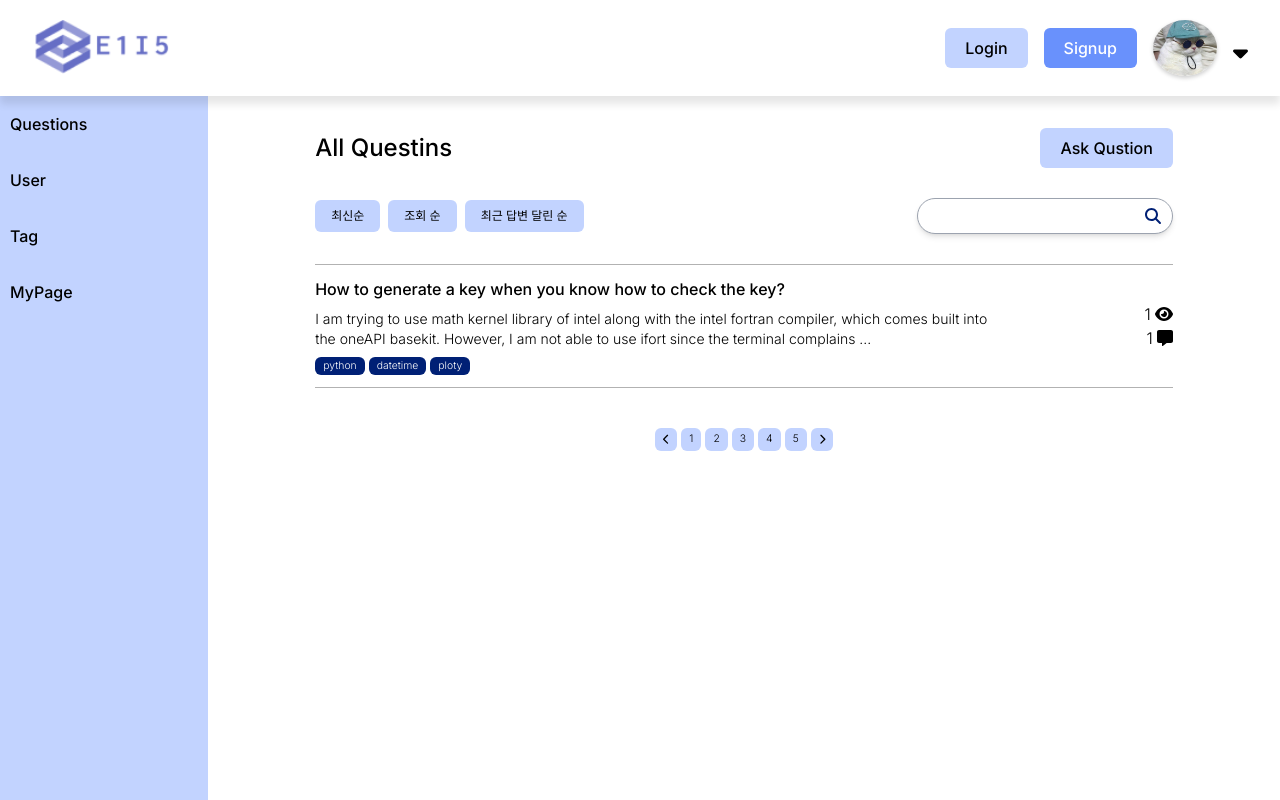
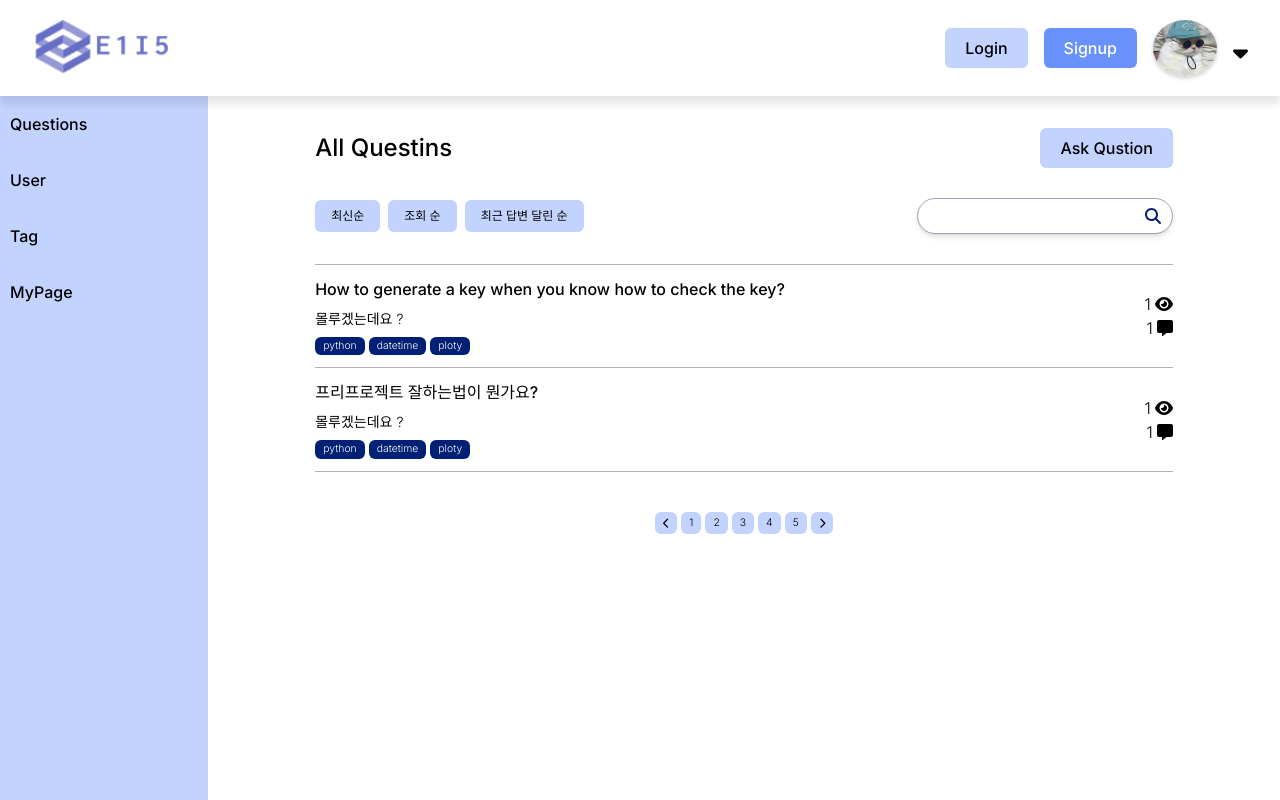
Before and after one commit to codestates-seb/seb44_pre_018, a React (Create React App) app: page / in a window 1280 px wide. Shown: the top 800 px of the page. Built offline with nearby package versions, Linux system fonts and the light colour scheme.

Commit message:
feat : 리스트 더미데이터랑 연결

```diff
--- a/src/components/ListItem.js
+++ b/src/components/ListItem.js
@@ -1,3 +1,4 @@
+import { Link } from 'react-router-dom';
 import ItemView from 'components/global/questionItem/ItemView';
 import ItemAnswer from 'components/global/questionItem/ItemAnswer';
 import TagList from 'components/global/tag/TagList';
@@ -28,6 +29,7 @@ const Item = styled.li`
       }
     }
   }
+
   :hover {
     .itemTitle {
       span {
@@ -39,25 +41,35 @@ const Item = styled.li`
   }
 `;
 
-const ListItem = () => {
+const ListItem = ({ boardList }) => {
   return (
-    <Item className="transition flex items-center justify-between border-b-[1px] border-black/[.3] border-solid cursor-pointer py-3">
+    <>
+      {boardList.map((item) => {
+        return (
+          <Item
+            key={item.questionId}
+            className="transition border-b-[1px] border-black/[.3] border-solid cursor-pointer py-3"
+          >
+            <Link
+              className="flex items-center justify-between"
+              to={`/detail/${item.questionId}`}
+            >
               <div className="w-4/5">
                 <h3 className="itemTitle text-base ">
-          <span>How to generate a key when you know how to check the key?</span>
+                  <span>{item.title}</span>
                 </h3>
-        <p className="text-sm font-light py-2">
-          I am trying to use math kernel library of intel along with the intel
-          fortran compiler, which comes built into the oneAPI basekit. However,
-          I am not able to use ifort since the terminal complains ...
-        </p>
+                <p className="text-sm font-light py-2">{item.content}</p>
                 <TagList />
               </div>
               <div className="w-1/5 text-right">
                 <ItemView />
                 <ItemAnswer />
               </div>
+            </Link>
           </Item>
+        );
+      })}
+    </>
   );
 };
 
--- /dev/null
+++ b/src/components/SearchArea.js
@@ -0,0 +1,13 @@
+import Filter from 'components/Filter';
+import SearchBar from 'components/SearchBar';
+
+const SearchArea = () => {
+  return (
+    <>
+      <Filter />
+      <SearchBar />
+    </>
+  );
+};
+
+export default SearchArea;
--- a/src/components/SearchBar.js
+++ b/src/components/SearchBar.js
@@ -1,11 +1,19 @@
+import { useState } from 'react';
 import { FontAwesomeIcon } from '@fortawesome/react-fontawesome';
 import { faMagnifyingGlass } from '@fortawesome/free-solid-svg-icons';
 
-const SearchBar = () => {
+const SearchBar = (props) => {
+  const [search, setSearch] = useState('');
+  const onChange = (e) => {
+    setSearch(e.target.value.toLowerCase());
+    props.propFunction(search);
+  };
   return (
     <div className="relative w-64">
       <input
         type="text"
+        value={search}
+        onChange={onChange}
         className="border border-gray-400 border-solid rounded-3xl w-full h-9 pl-3 shadow-md active:border-pointCol02 focus-visible:border-pointCol02"
       />
       <FontAwesomeIcon
--- a/src/components/global/tag/AddTag.js
+++ b/src/components/global/tag/AddTag.js
@@ -21,6 +21,7 @@ const HashName = styled.h3`
 `;
 
 const InputBox = styled.input`
+  min-height: 2.25rem;
   border: none;
   font-size: 12px;
   &:focus {
--- a/src/pages/MainList.js
+++ b/src/pages/MainList.js
@@ -1,10 +1,26 @@
+import { useEffect, useState } from 'react';
 import { Link } from 'react-router-dom';
-import Filter from 'components/Filter';
-import SearchBar from 'components/SearchBar';
+import axios from 'axios';
 import ListItem from 'components/ListItem';
 import Pagination from 'components/global/Pagination';
+import SearchArea from 'components/SearchArea';
 
 const MainList = () => {
+  const [boardList, setBoardList] = useState([]);
+
+  const getBoardList = async () => {
+    try {
+      const result = await axios.get('/data/data.json');
+      setBoardList(result.data.questions);
+    } catch (err) {
+      console.log('err', err);
+    }
+  };
+
+  useEffect(() => {
+    getBoardList();
+  }, []);
+
   return (
     <div className="inner">
       <div className="flex items-center justify-between">
@@ -14,11 +30,10 @@ const MainList = () => {
         </Link>
       </div>
       <div className="flex items-center justify-between">
-        <Filter />
-        <SearchBar />
+        <SearchArea />
       </div>
       <ul className="border-t-[1px] border-black/[.3] border-solid">
-        <ListItem />
+        <ListItem boardList={boardList} />
       </ul>
       <Pagination />
     </div>
```
Lines whose indentation alone changed are shown as unchanged.
